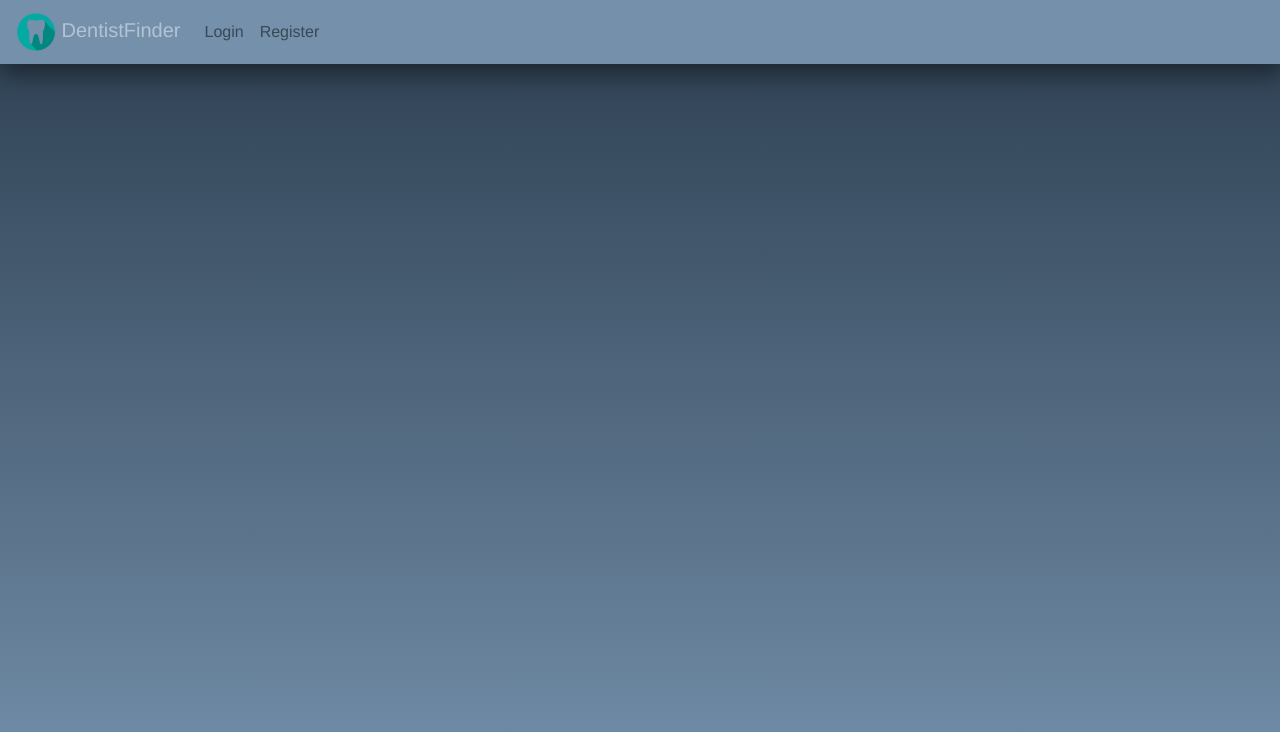
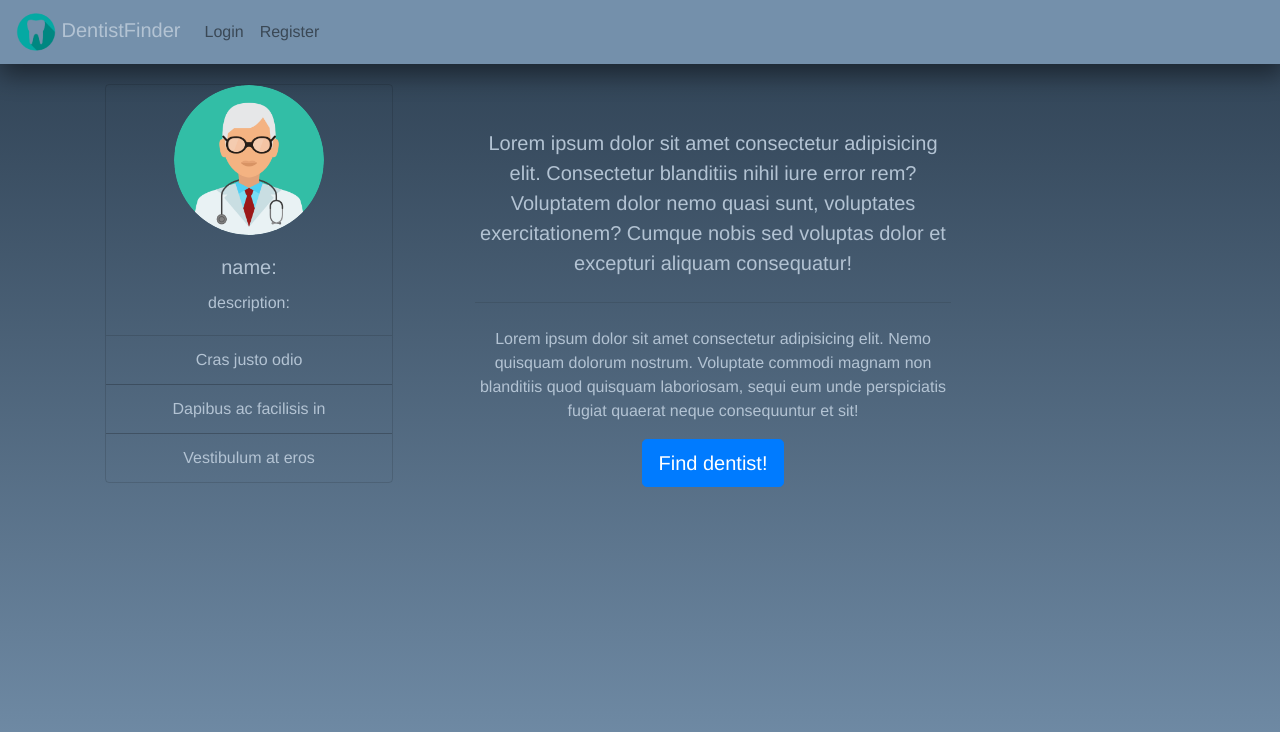
Before and after one commit to ljosipovicderanja/Optimus_dentist, a Vue app in the folder client/: page /dentistDetails in a window 1280 px wide. Shown: the top 732 px of the page. Built offline with nearby package versions, Linux system fonts and the light colour scheme.

Commit message:
Added details screen, improved navigation

```diff
--- a/client/public/index.html
+++ b/client/public/index.html
@@ -19,3 +19,5 @@
     <!-- built files will be auto injected -->
   </body>
 </html>
+
+<style></style>
--- a/client/src/App.vue
+++ b/client/src/App.vue
@@ -25,7 +25,7 @@ export default {
   //background-image: url("images/background2.JPG");
   background-image: linear-gradient(#2c3e50, #7490ab);
   background-repeat: no-repeat;
-  background-size: auto 100%;
+  background-size: auto;
   background-position: center;
   margin: 0 0 0 0;
   padding: 0;
@@ -33,9 +33,7 @@ export default {
   scroll-margin: 0;
   scroll-padding: 0;
   height: 100vh;
-  max-width: 100%;
-  max-height: 100%;
-  size: 100%;
+  max-height: 100vh;
 }
 
 #app {
@@ -45,7 +43,10 @@ export default {
   text-align: center;
   color: #b3c3d3;
   margin: 0 0 0 0;
+  background-size: auto;
   padding: 0;
   border: 0;
+  height: 100vh;
+  max-height: 100vh;
 }
 </style>
--- a/client/src/components/DentistCard.vue
+++ b/client/src/components/DentistCard.vue
@@ -12,21 +12,28 @@
         <li class="list-group-item">Dapibus ac facilisis in</li>
         <li class="list-group-item">Vestibulum at eros</li>
       </ul>
-      <div class="card-body">
-        <a href="#" class="card-link">Card link</a>
+      <div class="card-body" v-if="viewDetail">
+        <button class="btn btn-primary btn-lg" @click.prevent="viewDetails()">View details</button>
       </div>
     </div>
   </div>
 </template>
 
 <script>
+import router from "@/router";
+
 export default {
   name: "DentistCard",
-  props: { name: String, description: String },
+  props: { name: String, description: String, viewDetail: Boolean },
   data() {
     return {};
   },
   setup() {},
+  methods: {
+    viewDetails() {
+      router.push("/dentistDetails");
+    },
+  },
 };
 </script>
 <style scoped>
@@ -39,4 +46,8 @@ export default {
   display: inline-block;
   margin: 20px;
 }
+
+.list-group-item {
+  background-color: transparent;
+}
 </style>
--- a/client/src/router/index.js
+++ b/client/src/router/index.js
@@ -40,6 +40,14 @@ const routes = [
     component: () => import(/* webpackChunkName: "about" */ "../views/FindDentist.vue"),
   },
   {
+    path: "/dentistDetails",
+    name: "dentistDetails",
+    // route level code-splitting
+    // this generates a separate chunk (about.[hash].js) for this route
+    // which is lazy-loaded when the route is visited.
+    component: () => import(/* webpackChunkName: "about" */ "../views/DentistDetails.vue"),
+  },
+  {
     path: "/addDentist",
     name: "addDentist",
     // route level code-splitting
--- a/client/src/views/AboutView.vue
+++ b/client/src/views/AboutView.vue
@@ -22,13 +22,13 @@ export default {
   },
 
   async created() {
-    this.items = await db.getAllItemsFromCollectionMDb("test");
+    this.items = await db.getAllItemsFromCollectionMDb("dentist");
   },
 
   methods: {
     async testBaza() {
       //should use await
-      return await db.getAllItemsFromCollectionMDb("test");
+      return await db.getAllItemsFromCollectionMDb("dentist");
     },
   },
 };
--- a/client/src/views/AddDentist.vue
+++ b/client/src/views/AddDentist.vue
@@ -49,13 +49,13 @@ export default {
   },
 
   async created() {
-    this.items = await db.getAllItemsFromCollectionMDb("test");
+    this.items = await db.getAllItemsFromCollectionMDb("dentist");
   },
 
   methods: {
     async testBaza() {
       //should use await
-      return await db.getAllItemsFromCollectionMDb("test");
+      return await db.getAllItemsFromCollectionMDb("dentist");
     },
   },
 };
--- /dev/null
+++ b/client/src/views/DentistDetails.vue
@@ -0,0 +1,39 @@
+<template>
+  <div class="home">
+    <div class="container">
+      <div class="row">
+        <div class="col">
+          <DentistCard />
+        </div>
+        <div class="col-6">
+          <div class="jumbotron" style="background-color: transparent">
+            <p class="lead">
+              Lorem ipsum dolor sit amet consectetur adipisicing elit. Consectetur blanditiis nihil iure error rem? Voluptatem dolor nemo quasi sunt, voluptates exercitationem? Cumque nobis sed voluptas dolor et excepturi aliquam consequatur!
+            </p>
+            <hr class="my-4" />
+            <p>Lorem ipsum dolor sit amet consectetur adipisicing elit. Nemo quisquam dolorum nostrum. Voluptate commodi magnam non blanditiis quod quisquam laboriosam, sequi eum unde perspiciatis fugiat quaerat neque consequuntur et sit!</p>
+            <p class="lead">
+              <button class="btn btn-primary btn-lg" @click.prevent="">Find dentist!</button>
+            </p>
+          </div>
+        </div>
+        <div class="col"></div>
+      </div>
+    </div>
+  </div>
+</template>
+
+<script>
+import DentistCard from "@/components/DentistCard.vue";
+export default {
+  name: "UserLogin",
+  setup() {},
+  data() {
+    return {};
+  },
+  methods: {
+    login() {},
+  },
+  components: { DentistCard },
+};
+</script>
--- a/client/src/views/FindDentist.vue
+++ b/client/src/views/FindDentist.vue
@@ -5,7 +5,7 @@
     <h2 style="margin-top: 30px">Top rated dentists</h2>
 
     <div id="items" v-for="item in items" v-bind:key="item._id">
-      <DentistCard />
+      <DentistCard viewDetail="true" />
     </div>
 
     <hr class="solid" />
--- a/client/src/views/HomeView.vue
+++ b/client/src/views/HomeView.vue
@@ -26,6 +26,7 @@
 <script>
 import { db } from "@/services/index.js";
 import router from "@/router";
+import InternalStorage from "@/InternalStorage";
 
 export default {
   name: "HomeView",
@@ -34,6 +35,7 @@ export default {
   data() {
     return {
       items: [],
+      InternalStorage,
     };
   },
 
@@ -43,7 +45,11 @@ export default {
 
   methods: {
     navigateFindDentist() {
-      router.push("/findDentist");
+      if (InternalStorage.userAuth) {
+        router.push("/findDentist");
+      } else {
+        router.push("/login");
+      }
     },
     async testBaza() {
       //should use await
--- a/client/src/views/UserLogin.vue
+++ b/client/src/views/UserLogin.vue
@@ -15,6 +15,9 @@
           </div>
         </form>
         <button class="btn btn-primary btn-lg" @click.prevent="login()">Login</button>
+        <br />
+        <p>or register if you dont have account already</p>
+        <button class="btn btn-primary btn-lg" @click.prevent="register()">Register</button>
       </div>
       <div class="col"></div>
     </div>
@@ -35,6 +38,15 @@ export default {
       this.InternalStorage.userAuth = true;
       router.push("/");
     },
+    register() {
+      router.push("/register");
+    },
   },
 };
 </script>
+
+<style>
+.btn {
+  margin: 20px;
+}
+</style>
```
